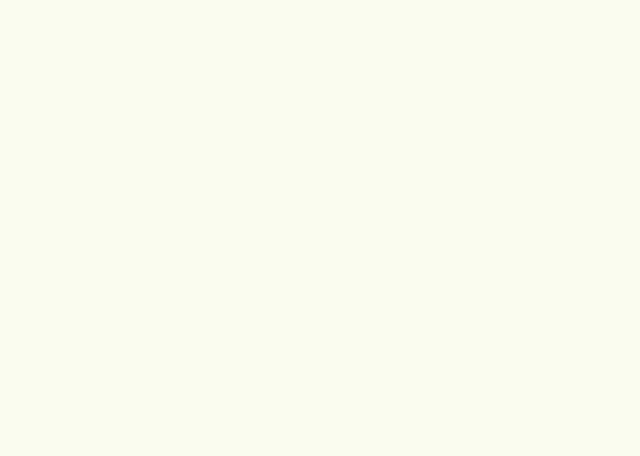
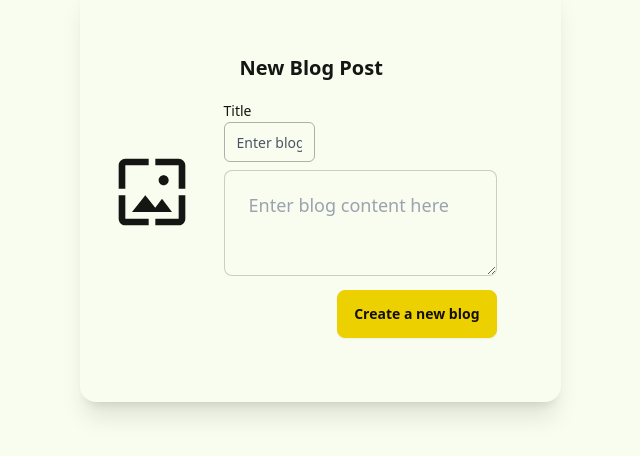
Before and after one commit to Anshul-Sharma01/Blog-SPA-io, a React app in the folder client/: page /blogs/create in a window 1280 px wide. Before the commit this address had no page. Shown: the part 240-696 px from the top of the page, without its empty margins (320-960 px from the left). Built offline with nearby package versions, Linux system fonts and the light colour scheme; the HTML template or start-up script is replaced by a standard one.

Commit message:
Added a Create new blog page

```diff
--- a/client/src/App.jsx
+++ b/client/src/App.jsx
@@ -7,6 +7,7 @@ import HomePage from "../src/Pages/HomePage.jsx"
 import Register from './Pages/Register.jsx'
 import Login from './Pages/Login.jsx'
 import Profile from './Pages/Profile.jsx'
+import CreateBlog from './Pages/CreateBlog.jsx'
 
 function App() {
 
@@ -18,6 +19,8 @@ function App() {
         <Route path='/auth/login' element={<Login/>}></Route>
 
         <Route path='/me/profile' element={<Profile/>}></Route>
+
+        <Route path='/blogs/create' element={<CreateBlog/>}></Route>
       </Routes>
     </>
   )
--- a/client/src/Layouts/HomeLayout.jsx
+++ b/client/src/Layouts/HomeLayout.jsx
@@ -79,6 +79,9 @@ function HomeLayout({ children }){
                                         <Link to="/me/profile">Profile</Link>
                                     </li>
                                     <li>
+                                        <Link to="/blogs/create">Create blog</Link>
+                                    </li>
+                                    <li>
                                         <Link onClick={handleLogout}>LogOut</Link>
                                     </li>
                                 </>
--- /dev/null
+++ b/client/src/Pages/CreateBlog.jsx
@@ -0,0 +1,97 @@
+import { useState } from "react";
+import { MdOutlineWallpaper } from "react-icons/md";
+
+function CreateBlog(){
+
+    const [ thumbnailUrl, setThumbnailUrl ] = useState("");
+    const [ blogData, setBlogData ] = useState({
+        title : "",
+        content : "",
+        thumbnail : ""
+    })
+
+    function handleUserInput(e){
+        const { name, value } = e.target;
+        setBlogData({
+            ...blogData,
+            [name] : value
+        })
+    }
+
+    function getThumbnail(e){
+        e.preventDefault();
+
+        const uploadedImage = e.target.files[0];
+        if(uploadedImage) {
+            setBlogData({
+                ...blogData,
+                thumbnail: uploadedImage
+            });
+            const fileReader = new FileReader();
+            fileReader.readAsDataURL(uploadedImage);
+            fileReader.addEventListener("load", function () {
+                setThumbnailUrl(this.result);
+            })
+        }
+    }
+
+
+    return(
+        <>
+            <section className="flex flex-row justify-center items-center h-[100vh]">
+                <div className="card card-side bg-base-100 shadow-xl">
+                <figure>
+                    <label htmlFor="thumbnailUpload" className="cursor-pointer h-[200px] flex justify-center items-center">
+                        {
+                            !thumbnailUrl ? (
+                                <MdOutlineWallpaper className="w-20 h-full text-4xl block" />
+                            ) : (
+                                <img className="h-[300px] object-cover" src={thumbnailUrl} />
+                            )
+                        }
+                    </label>
+                    <input onChange={getThumbnail} type="file" hidden name="thumbnail" id="thumbnailUpload" />
+                </figure>
+
+                    <div className="card-body p-8">
+                        <h1 className="card-title px-4 py-2">New Blog Post</h1>
+
+                        <div className="w-full md:w-1/3 text-left">
+                            <label
+                                className="text-sm font-medium leading-none peer-disabled:cursor-not-allowed peer-disabled:opacity-70"
+                                htmlFor="title"
+                            >
+                                Title
+                            </label>
+                            <input
+                                className="flex h-10 w-full rounded-md border border-black/30 bg-transparent px-3 py-2 text-sm placeholder:text-gray-600 focus:outline-none focus:ring-1 focus:ring-black/30 focus:ring-offset-1 disabled:cursor-not-allowed disabled:opacity-50"
+                                type="text"
+                                placeholder="Enter blog title"
+                                onChange={handleUserInput}
+                                value={blogData.title}
+                                id="title"
+                                name="title"
+                            ></input>
+                        </div>
+                        <div>
+                        <textarea
+                            placeholder="Enter blog content here"
+                            className="textarea textarea-bordered textarea-lg w-full max-w-xs"
+                            value={blogData.content}
+                            onChange={handleUserInput}
+                            >
+                        </textarea>
+                        </div>
+
+                        <div className="card-actions justify-end">
+                            <button className="btn btn-accent">Create a new blog</button>
+                        </div>
+                    </div>
+                </div>
+            </section>
+        </>
+    )
+}
+
+
+export default CreateBlog;
--- a/client/src/Pages/Profile.jsx
+++ b/client/src/Pages/Profile.jsx
@@ -54,9 +54,9 @@ function Profile(){
                 <div className="card card-side bg-base-100 shadow-xl">
                     <figure>
                         <img
-                        className="rounded-full border-2 border-solid border-black"
+                        className="rounded-full border-2 border-solid border-black h-[400px]"
                         src={userProfileData.avatar}
-                        alt="Movie" />
+                        alt="USer-Picture" />
                     </figure>
                     <div className="card-body">
                         <div className="flex justify-center items-center flex-col">
```
